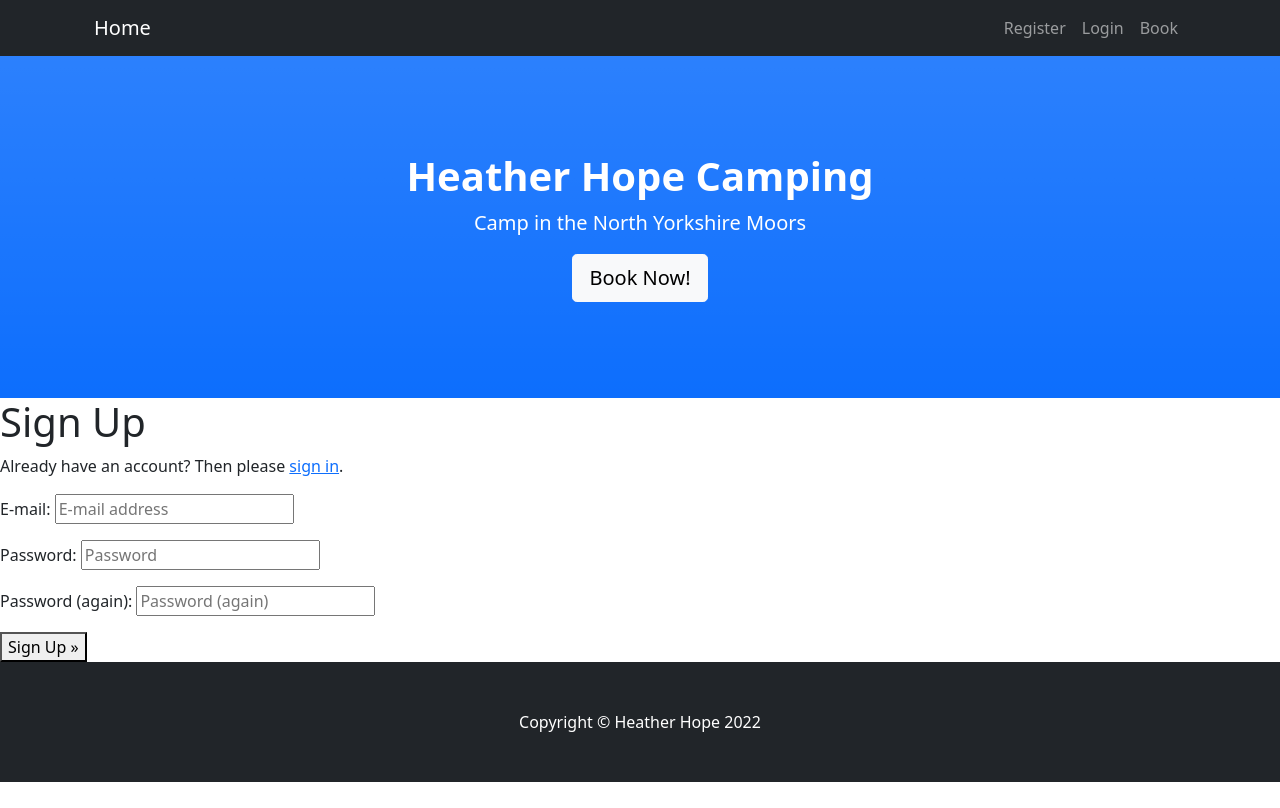
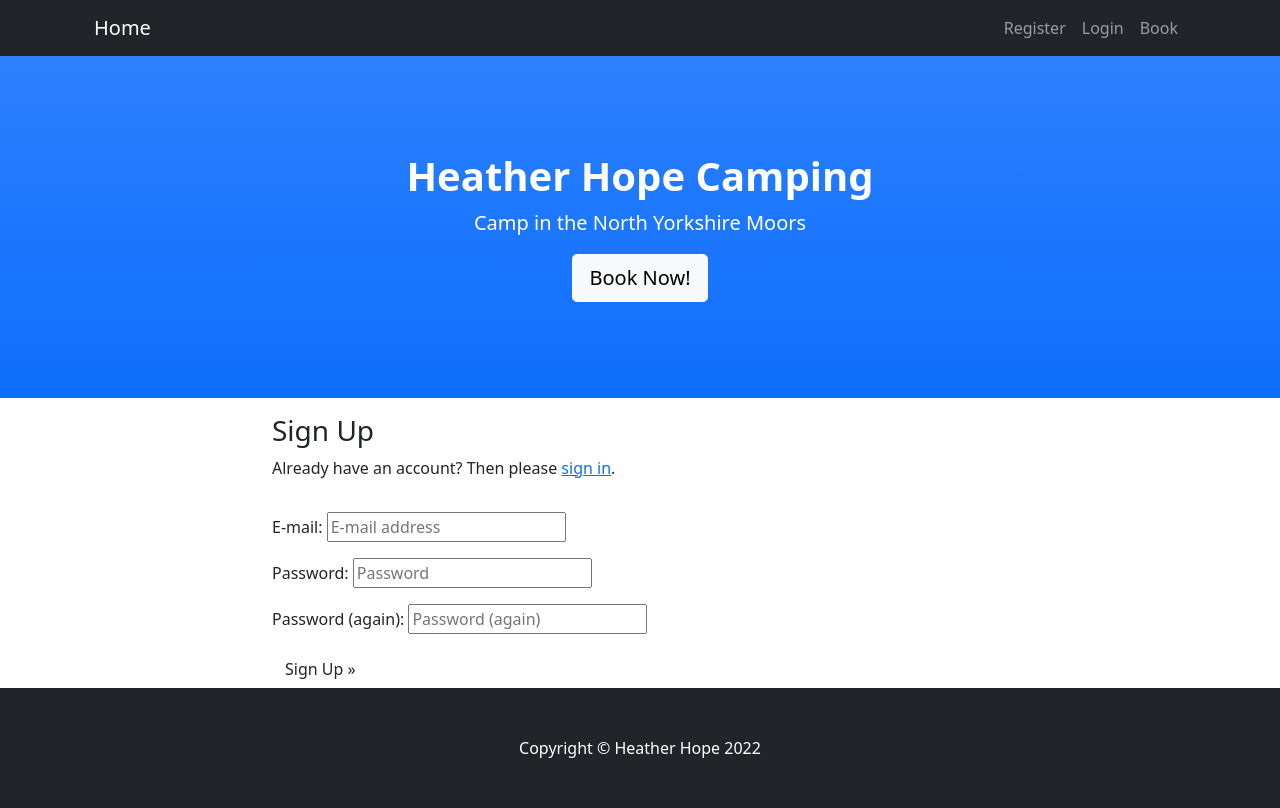
Before and after one commit to Code-Institute-Submissions/mmoore483-camping_MayResub, a Django app: page /accounts/signup/ in a window 1280 px wide. Before the commit the page ends 782 px from the top, so only its background shows below. Run offline with Django 3.2, Linux system fonts and the light colour scheme; some libraries are stand-ins or nearby versions.

Commit message:
Fix sign up bug and add a little styling to allauth templates

```diff
--- a/heatherhope/settings.py
+++ b/heatherhope/settings.py
@@ -29,7 +29,7 @@ TEMPLATES_DIR = os.path.join(BASE_DIR, 'templates')
 SECRET_KEY = os.environ.get('SECRET_KEY')
 
 # SECURITY WARNING: don't run with debug turned on in production!
-DEBUG = False
+DEBUG = True
 
 ALLOWED_HOSTS = ["heatherhope-camp.herokuapp.com", "localhost"]
 
@@ -63,6 +63,8 @@ ACCOUNT_USER_MODEL_USERNAME_FIELD = None
 ACCOUNT_EMAIL_REQUIRED = True
 ACCOUNT_USERNAME_REQUIRED = False
 ACCOUNT_AUTHENTICATION_METHOD = 'email'
+
+EMAIL_BACKEND = 'django.core.mail.backends.console.EmailBackend'
 
 CRISPY_TEMPLATE_PACK = 'bootstrap4'
 
--- a/templates/account/login.html
+++ b/templates/account/login.html
@@ -12,7 +12,7 @@
         <div class="col-md-8 mt-3 offset-md-2">
             <h3>{% trans "Sign In" %}</h3>
 
-            <p>{% blocktrans %}Welcome to Heather Hope Camping, to make a booking please log in.
+            <p>{% blocktrans %}Welcome to Heather Hope Camping, to make a booking please log in. <br>
                 If have not created an account yet, then <a class="link" href="{{ signup_url }}">sign up</a>
                 first.{% endblocktrans %}</p>
         </div>
--- a/templates/account/signup.html
+++ b/templates/account/signup.html
@@ -5,17 +5,28 @@
 {% block head_title %}{% trans "Signup" %}{% endblock %}
 
 {% block content %}
-<h1>{% trans "Sign Up" %}</h1>
+<div class="container">
+  <div class="row">
+    <div class="col-md-8 mt-3 offset-md-2">
+      <h3>{% trans "Sign Up" %}</h3>
 
-<p>{% blocktrans %}Already have an account? Then please <a href="{{ login_url }}">sign in</a>.{% endblocktrans %}</p>
-
+      <p>{% blocktrans %}Already have an account? Then please <a href="{{ login_url }}">sign in</a>.{% endblocktrans %}
+      </p>
+    </div>
+  </div>
+  <div class="row">
+    <div class="col-md-8 mt-3 offset-md-2">
       <form class="signup" id="signup_form" method="post" action="{% url 'account_signup' %}">
         {% csrf_token %}
         {{ form.as_p }}
         {% if redirect_field_value %}
         <input type="hidden" name="{{ redirect_field_name }}" value="{{ redirect_field_value }}" />
         {% endif %}
-  <button type="submit">{% trans "Sign Up" %} &raquo;</button>
+        <button class="btn right" type="submit">{% trans "Sign Up" %} &raquo;</button>
       </form>
+    </div>
+  </div>
+</div>
+
 
 {% endblock %}
```
Also changed, not shown: booking/views.py (+7 -4 lines), templates/account/logout.html (+14 -4 lines), README.md. Lines whose indentation alone changed are shown as unchanged.
